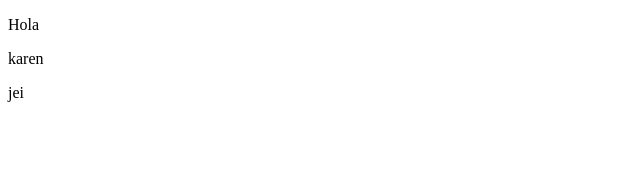
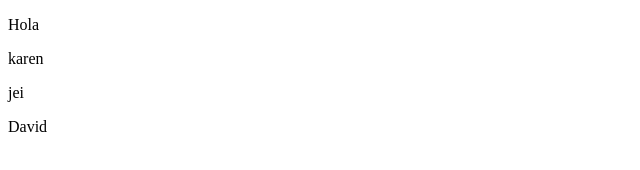
Before and after one commit to kariito1217/TiendaRopaFemenina, a plain HTML site: page index.html in a window 1280 px wide. Shown: the full height of the page, 0-640 px from the left. Drawn offline with Linux system fonts and the light colour scheme.

Commit message:
Update index.html

```diff
--- a/index.html
+++ b/index.html
@@ -9,5 +9,6 @@
     <p>Hola</p>
     <p>karen</p>
     <p>jei</p>
+    <p>David</p>
 </body>
 </html>
```
